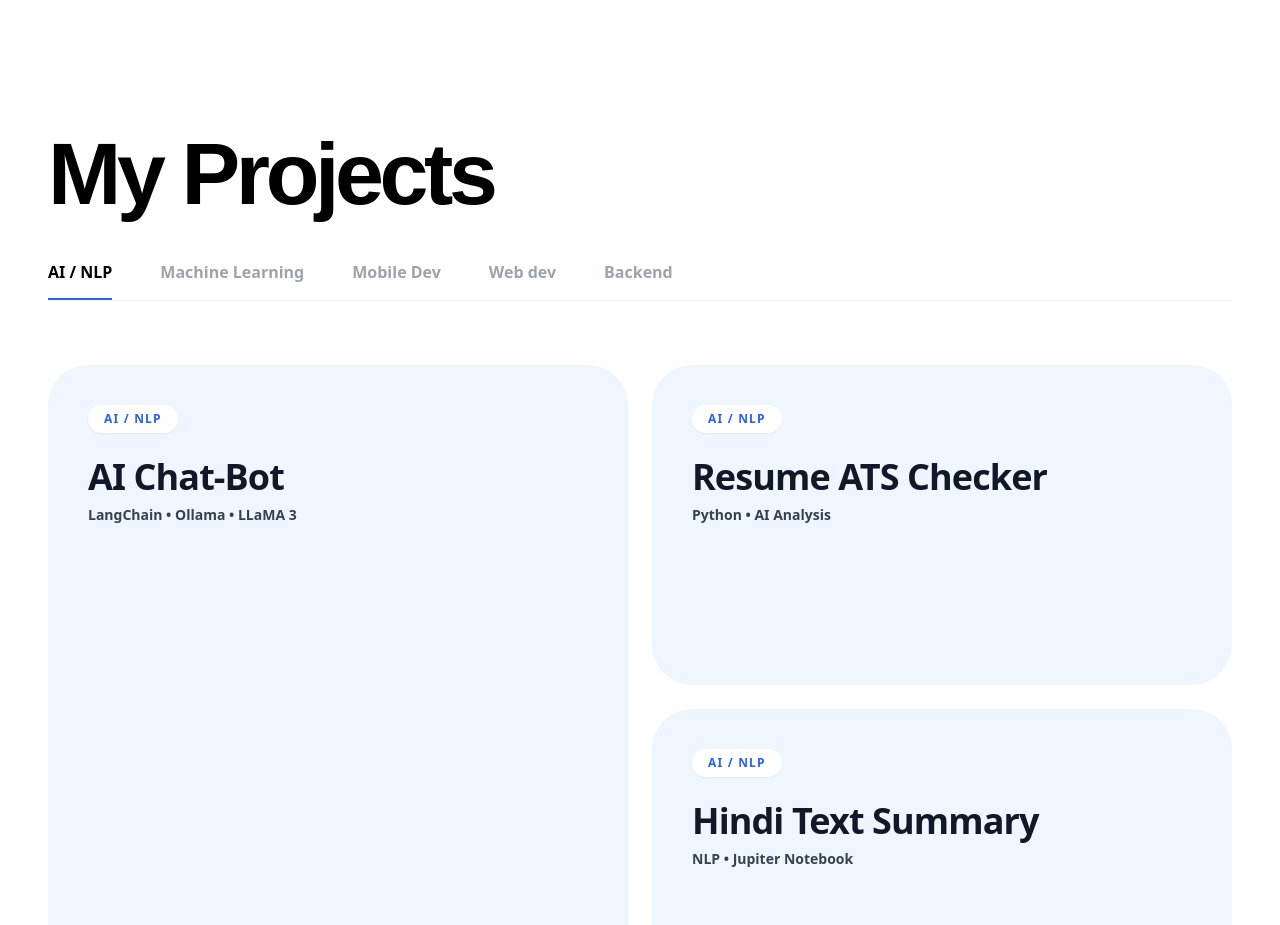
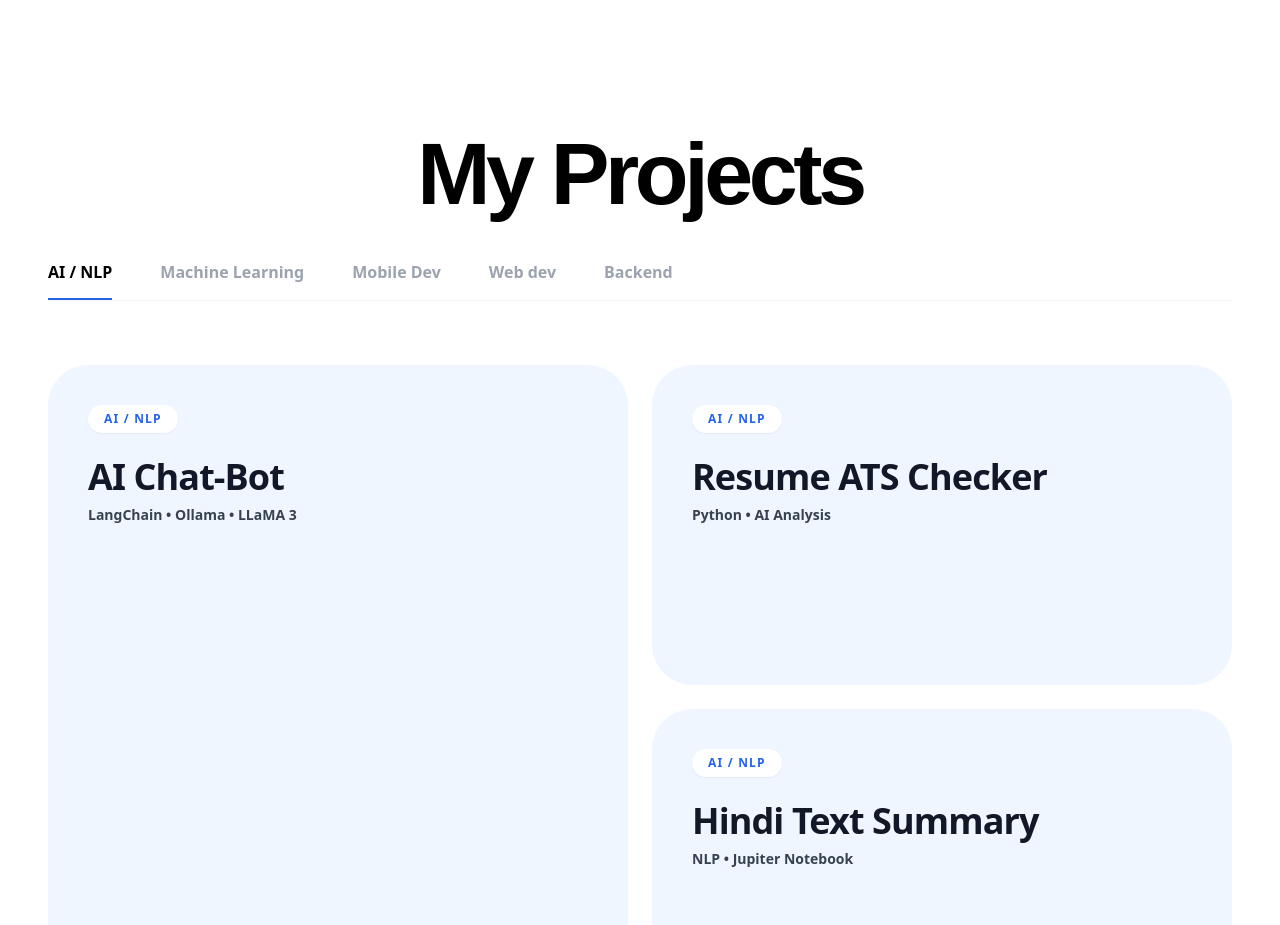
Before and after one commit to rustyonkeys/Portfolio_Website, a React (Vite) app: page / in a window 1280 px wide. Shown: the part 800-1725 px from the top of the page. Built offline with nearby package versions, Linux system fonts and the light colour scheme; a web font is replaced by a local one.

Commit message:
updated few changes

```diff
--- a/src/components/section/BentoProjects.jsx
+++ b/src/components/section/BentoProjects.jsx
@@ -234,7 +234,7 @@ export default function BentoProjects() {
       <div className="max-w-7xl mx-auto w-full">
         {/* Header Section */}
         <div className="mb-10">
-          <h2 className="font-jaro text-5xl md:text-[5.5rem] font-semibold tracking-tighter text-black leading-[1.05]">
+          <h2 className="font-jaro text-5xl md:text-[5.5rem] font-semibold tracking-tighter flex justify-center text-black leading-[1.05]">
             My Projects <br className="hidden md:block" />
           </h2>
         </div>
--- a/src/components/section/Hero.jsx
+++ b/src/components/section/Hero.jsx
@@ -105,7 +105,7 @@ export default function HeroSection() {
           </a>
 
           <a
-            href="/Kirthi Resume.pdf"
+            href="/public/assets/photos/Kirthi Shetty Updated Resume.pdf"
             target="_blank"
             rel="noopener noreferrer"
             className="inline-flex items-center gap-2 bg-white hover:bg-gray-50 text-[#1f2937] border-2 border-gray-200 hover:border-gray-300 px-7 py-3.5 rounded-full font-semibold text-[15px] sm:text-[16px] transition-all shadow-sm hover:shadow-md hover:-translate-y-0.5"
```
